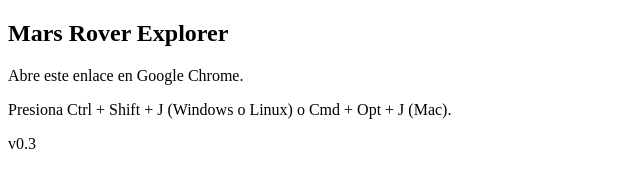
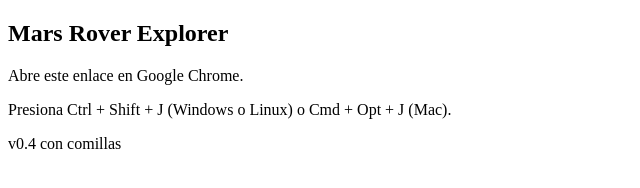
Before and after one commit to ruloalonso/mars-rover-kata, a plain HTML site: page index.html in a window 1280 px wide. Shown: the whole page, without its empty margins (0-640 px from the left). Drawn offline with Linux system fonts and the light colour scheme.

Commit message:
Update index.html

```diff
--- a/index.html
+++ b/index.html
@@ -9,6 +9,6 @@
   <h2>Mars Rover Explorer</h2>
   <p>Abre este enlace en Google Chrome.</p>
   <p>Presiona Ctrl + Shift + J (Windows o Linux) o Cmd + Opt + J (Mac).</p>
-  <p>v0.3</p>
+  <p>v0.4 con comillas</p>
 </body>
 </html>
```
